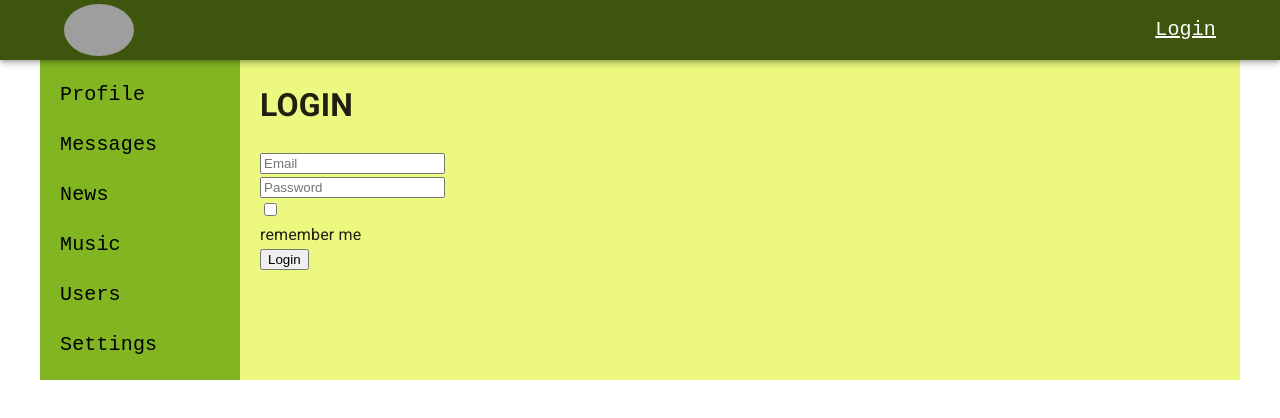
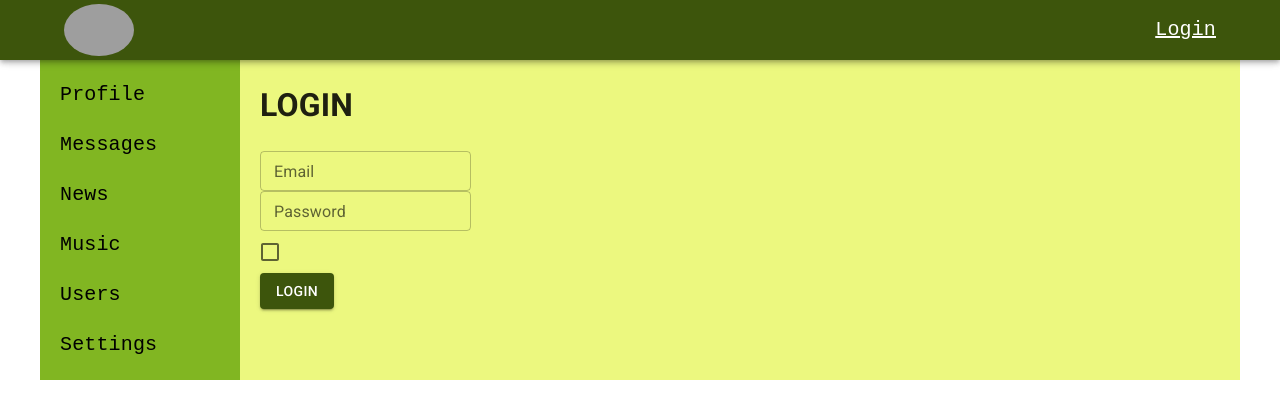
Before and after one commit to Shvarts91/react-project, a React (Create React App) app: page /login in a window 1280 px wide. Shown: the top 418 px of the page. Built offline with nearby package versions, Linux system fonts and the light colour scheme; no server answers; grey boxes are pictures that could not be loaded.

Commit message:
login form bag

```diff
--- a/src/components/Dialogs/Dialogs.jsx
+++ b/src/components/Dialogs/Dialogs.jsx
@@ -2,9 +2,13 @@ import React from 'react'
 import s from './Dialogs.module.css'
 import DialogItem from './DialogItem/DialogItem'
 import Message from './Message/Message'
-import { Field, Form, Formik } from 'formik'
+
 import * as Yup from 'yup'
-import { ElemForm } from '../FormsControls/FormsControls'
+
+import TextField from '@mui/material/TextField'
+import Button from '@mui/material/Button'
+import { useFormik } from 'formik'
+import * as yup from 'yup'
 
 const Dialogs = (props) => {
   let dialogElements = props.dialogsPage.dialogs.map((d) => (
@@ -30,39 +34,87 @@ const Dialogs = (props) => {
   )
 }
 
-const AddMessageForm = (props) => {
-  return (
-    <Formik
-      initialValues={{
-        enterMessage: '',
-      }}
-      onSubmit={(values, action) => {
-        props.addMessage(values)
-        action.resetForm()
-      }}
-      validationSchema={Yup.object({
+// const AddMessageForm = (props) => {
+//   return (
+//     <Formik
+//       initialValues={{
+//         enterMessage: '',
+//       }}
+//       onSubmit={(values, action) => {
+//         props.addMessage(values)
+//         action.resetForm()
+//       }}
+//       validationSchema={Yup.object({
+//         enterMessage: Yup.string()
+//           .max(5, 'Must be 5 characters or less')
+//           .required('Required'),
+//       })}
+//     >
+//       {(form) => {
+//         return (
+//           <Form>
+//             <Field
+//               placeholder="Enter your message"
+//               name="enterMessage"
+//               component={ElemForm}
+//               typeField={'textarea'}
+//             />
+
+//             <div>
+//               <button type="submit">Add message</button>
+//             </div>
+//           </Form>
+//         )
+//       }}
+//     </Formik>
+//   )
+// }
+
+const validationSchema = yup.object({
   enterMessage: Yup.string()
     .max(5, 'Must be 5 characters or less')
     .required('Required'),
-      })}
-    >
-      {(form) => {
+})
+
+const AddMessageForm = (props) => {
+  const formik = useFormik({
+    initialValues: {
+      enterMessage: '',
+    },
+    validationSchema: validationSchema,
+    onSubmit: (values, action) => {
+      props.addMessage(values)
+      action.resetForm()
+    },
+  })
+
   return (
-          <Form>
-            <Field
-              placeholder="Enter your message"
+    <div>
+      <form onSubmit={formik.handleSubmit}>
+        <div className={s.inputAddPost}>
+          <TextField
+            label="Enter your message"
             name="enterMessage"
-              component={ElemForm}
-              typeField={'textarea'}
+            multiline
+            rows={2}
+            value={formik.values.enterMessage}
+            onChange={formik.handleChange}
+            onBlur={formik.handleBlur}
+            error={
+              formik.touched.enterMessage && Boolean(formik.errors.enterMessage)
+            }
+            helperText={
+              formik.touched.enterMessage && formik.errors.enterMessage
+            }
           />
-
+        </div>
         <div>
-              <button type="submit">Add message</button>
+          <Button color="primary" variant="contained" type="submit">
+            Add Message
+          </Button>
         </div>
-          </Form>
-        )
-      }}
-    </Formik>
+      </form>
+    </div>
   )
 }
 export default Dialogs
--- a/src/components/Dialogs/Dialogs.module.css
+++ b/src/components/Dialogs/Dialogs.module.css
@@ -28,7 +28,7 @@
 
 .messages {
   padding: 10px;
-  color: #fff;
+  color: #000;
 }
 
 .message {
--- a/src/components/Login/Login.jsx
+++ b/src/components/Login/Login.jsx
@@ -1,26 +1,41 @@
 import React from 'react'
-import { Field, Form, Formik } from 'formik'
-import { ElemForm } from '../FormsControls/FormsControls'
-import * as Yup from 'yup'
+
 import { connect } from 'react-redux'
 import { login } from '../../redux/auth-reducer'
 import { useNavigate } from 'react-router-dom'
 import s from './../FormsControls/FormsControls.module.css'
 import { compose } from 'redux'
 import { withRouter } from '../../hoc/withRouter'
+import TextField from '@mui/material/TextField'
+import Button from '@mui/material/Button'
+import { useFormik } from 'formik'
+import * as yup from 'yup'
+import { Checkbox } from '@mui/material'
+import { FormGroup } from '@mui/material'
+import { FormControlLabel } from '@mui/material'
+
+const validationSchema = yup.object({
+  email: yup
+    .string('Enter your email')
+    .email('Enter a valid email')
+    .required('Email is required'),
+  password: yup
+    .string('Enter your password')
+    .min(8, 'Password should be of minimum 8 characters length')
+    .required('Password is required'),
+})
 
 const LoginForm = (props) => {
   const navigate = useNavigate()
-
-  return (
-    <Formik
-      initialValues={{
+  const formik = useFormik({
+    initialValues: {
       email: '',
       password: '',
       rememberMe: false,
       captcha: '',
-      }}
-      onSubmit={async (values, actions) => {
+    },
+    validationSchema: validationSchema,
+    onSubmit: async (values, actions) => {
       const response = await props.login(
         values.email,
         values.password,
@@ -31,77 +46,80 @@ const LoginForm = (props) => {
         return actions.setErrors({ validationError: response.messages[0] })
       }
       navigate('/profile')
-      }}
-      validationSchema={Yup.object().shape({
-        email: Yup.string()
-          .email('Invalid email')
-          .required('Required'),
-        password: Yup.string()
-          .min(2, 'Too Short!')
-          .max(50, 'Too Long!')
-          .required('Required'),
-        //captchaUrl: Yup.string().required('Required'),
-      })}
-    >
-      {(form) => {
+    },
+  })
+
   return (
-          <Form>
     <div>
-              <Field
-                component={ElemForm}
+      <form onSubmit={formik.handleSubmit}>
+        <div>
+          <TextField
+            id="email"
             name="email"
-                placeholder={'Email'}
-                type={'input'}
-                typeField="input"
+            label="Email"
+            value={formik.values.email}
+            onChange={formik.handleChange}
+            error={formik.touched.email && Boolean(formik.errors.email)}
+            helperText={formik.touched.email && formik.errors.email}
+            size="small"
+          />
+        </div>
+
+        <div>
+          <TextField
+            name="password"
+            label="Password"
+            type="password"
+            value={formik.values.password}
+            onChange={formik.handleChange}
+            error={formik.touched.password && Boolean(formik.errors.password)}
+            helperText={formik.touched.password && formik.errors.password}
+            size="small"
           />
         </div>
         <div>
-              <Field
-                component={ElemForm}
-                type={'password'}
-                name="password"
-                placeholder={'Password'}
-                typeField="input"
+          <span />
+          <FormGroup>
+            <FormControlLabel
+              control={
+                <Checkbox
+                  checked={formik.values.rememberMe}
+                  onChange={formik.handleChange}
                 />
-            </div>
-            <div>
-              <Field
-                component={ElemForm}
+              }
+              onChange={formik.handleChange}
               name="rememberMe"
-                type={'checkbox'}
-                typeField="input"
             />
-              remember me
+          </FormGroup>
         </div>
         <div>
           {props.captchaUrl && <img src={props.captchaUrl} alt="" />}
           {props.captchaUrl && (
             <div>
-                  <label>
-                    <Field
-                      component={ElemForm}
+              <TextField
                 name="captcha"
-                      type={'input'}
-                      typeField="input"
-                      required
+                label="Captcha"
+                value={formik.values.captcha}
+                onChange={formik.handleChange}
+                error={formik.touched.captcha && Boolean(formik.errors.captcha)}
+                helperText={formik.touched.captcha && formik.errors.captcha}
+                size="small"
               />
-                  </label>
             </div>
           )}
         </div>
         <div>
-              {form.errors.validationError && (
-                <div className={s.formError}>{form.errors.validationError}</div>
+          {formik.errors.validationError && (
+            <div className={s.formError}>{formik.errors.validationError}</div>
           )}
         </div>
-
         <div>
-              <button type="submit">Login</button>
+          <Button color="primary" variant="contained" type="submit">
+            Login
+          </Button>
         </div>
-          </Form>
-        )
-      }}
-    </Formik>
+      </form>
+    </div>
   )
 }
 
--- a/src/components/Profile/ProfileInfo/ProfileInfo.jsx
+++ b/src/components/Profile/ProfileInfo/ProfileInfo.jsx
@@ -7,6 +7,7 @@ import userPhoto from '../../../assets/images/user-img.png'
 import { useState } from 'react'
 import ProfileDataForm from './ProfileDataForm'
 import Button from '@mui/material/Button'
+import { Link } from '@mui/material'
 
 const ProfileInfo = (props) => {
   let [editMode, setEditMode] = useState(false)
@@ -64,7 +65,10 @@ const ProfileInfo = (props) => {
 const Contact = ({ contactTitle, contactValue }) => {
   return (
     <div>
-      <b>{contactTitle}:</b> {contactValue}
+      <b>{contactTitle}:</b>
+      <Link target="blank" href={contactValue}>
+        {contactValue}
+      </Link>
     </div>
   )
 }
@@ -99,13 +103,11 @@ const ProfileData = ({ props, isOwner, goToEditMode }) => {
           {Object.keys(props.profile.contacts).map((key) => {
             if (props.profile.contacts[key]) {
               return (
-                <a target="blank" href="">
-                  <Contact
-                    key={key}
-                    contactTitle={key}
-                    contactValue={props.profile.contacts[key]}
-                  />
-                </a>
+                <Contact
+                  key={key}
+                  contactTitle={key}
+                  contactValue={props.profile.contacts[key]}
+                />
               )
             }
             return null
--- a/src/components/Profile/ProfileInfo/ProfileInfo.module.css
+++ b/src/components/Profile/ProfileInfo/ProfileInfo.module.css
@@ -51,12 +51,16 @@
 .status {
   display: inline-block;
 }
-.aboutMeBlockTop {
-}
 
 .titleContacts {
   font-size: 20px;
 }
+
+.titleContactsForm {
+  font-size: 20px;
+  margin-bottom: 12px;
+}
+
 .contacts {
   padding-left: 10px;
 }
--- a/src/index.js
+++ b/src/index.js
@@ -12,14 +12,9 @@ import { ThemeProvider } from '@mui/material/styles'
 
 import theme from './theme'
 
-// 7. Контакты сделать ссылками, добавить target=blank
 // 8. Добавить иконку справа для статуса
 // 9. Переделать логин форму с mui
 // 10. Составить письмо чтобы пофиксить backend
-
-// 1. Чекбокс
-// 2. Тег а только на ссылки
-// 3. Не переходит по ссылке
 
 ReactDOM.render(
   <ThemeProvider theme={theme}>
```
Also changed, not shown: src/components/Dialogs/DialogsContainer.jsx (+1 -33 lines), src/components/Profile/MyPosts/MyPosts.jsx (+2 -35 lines), src/components/Profile/ProfileInfo/ProfileDataForm.jsx (+3 -169 lines). Lines whose indentation alone changed are shown as unchanged.
